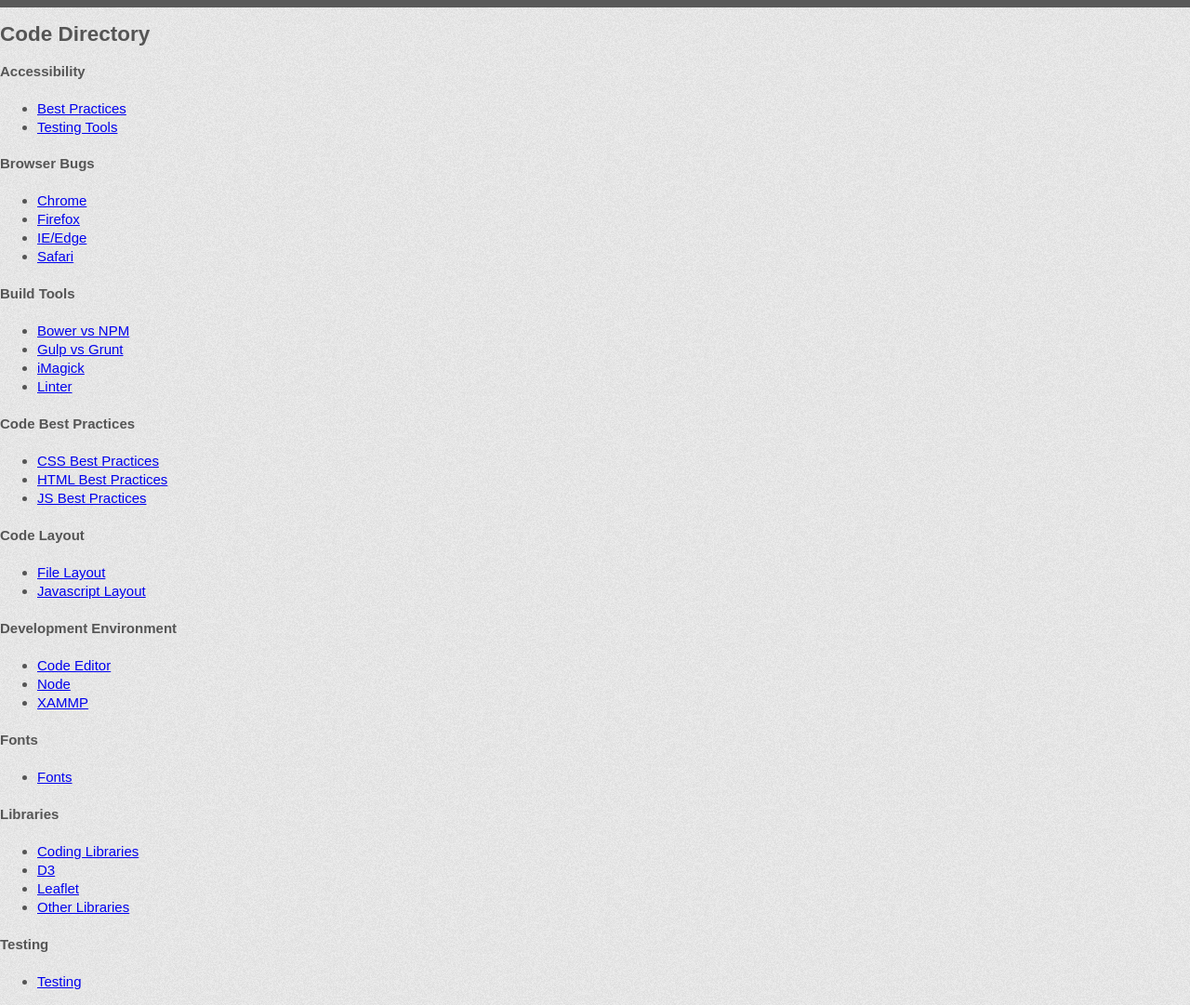
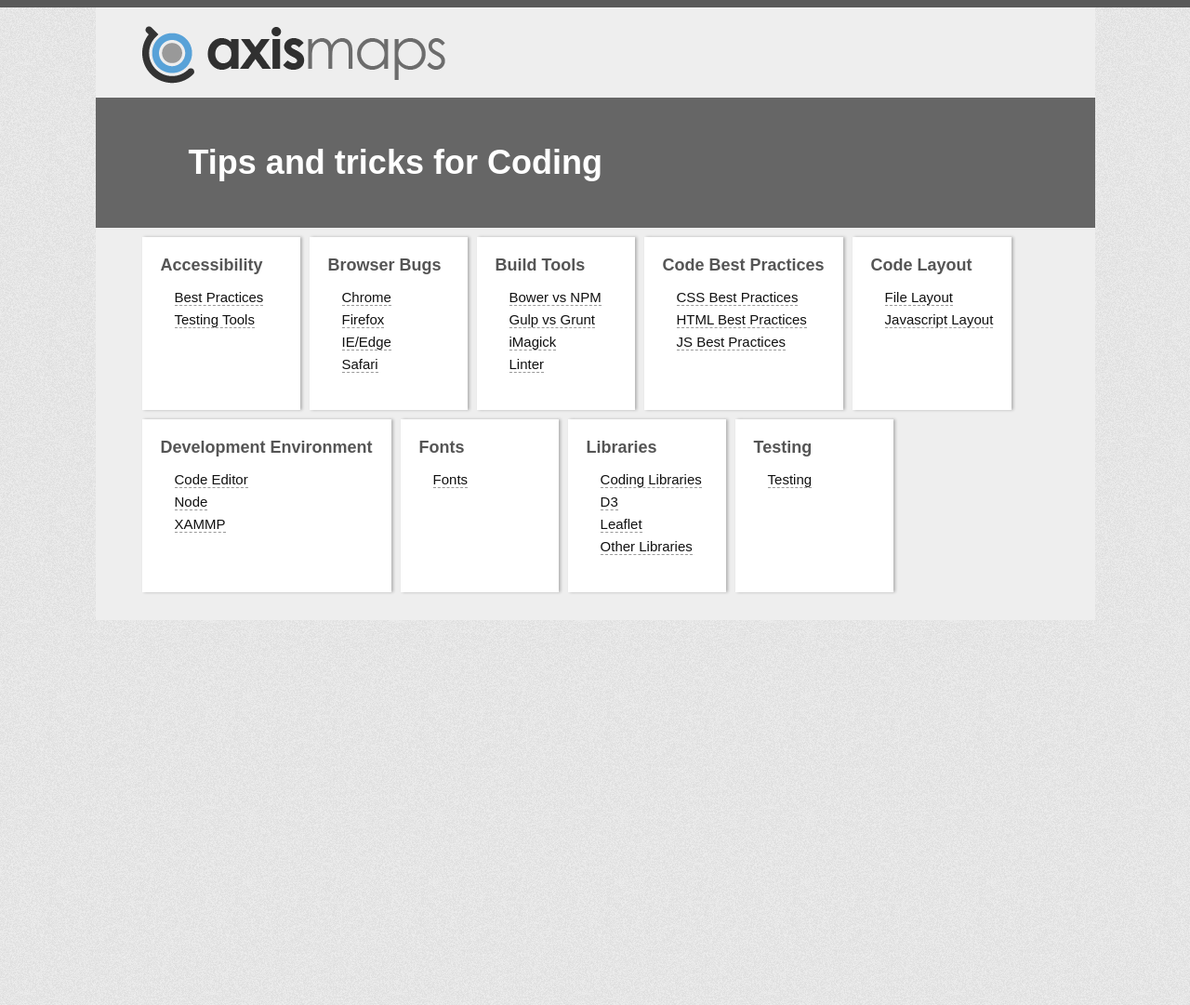
Before and after one commit to axismaps/knowledge-base, a Jekyll site: the page built from code/index.html, in a window 1280 px wide. Shown: the whole page at 93% size. Built offline with Jekyll 4.4.1, drawn with Linux system fonts in a browser that asks for light colours; nearby versions of some CDN libraries; some web fonts are replaced; after the commit the page ends 900 px from its top, so only the background shows below that.

Commit message:
Directory styles and more home styles

```diff
--- a/_layouts/directory.html
+++ b/_layouts/directory.html
@@ -2,13 +2,8 @@
 <html>
   {% include meta.html %}
   <body>
-    <div id="wrapper">
-      <section>
-        <div class="content">
-          <h2>{{ page.title }}</h2>
-          {{ content }}
-        </div>
-      </section>
+    <div class="wrapper">
+      {{ content }}
     </div>
     {% include generalScripts.html %}
   </body>
--- a/code/index.html
+++ b/code/index.html
@@ -3,12 +3,19 @@
 title: Code Directory
 ---
 
+<a href="/" class="main-logo"><img src="/images/logo.png" /></a>
+<h1 class="title">Tips and tricks for Coding</h1>
+
+<div class="directory--cards">
   {% assign groups = site.code | group_by: "parent" | sort: "name" %}
   {% for group in groups %}
-  <h4>{{ group.name }}</h4>
-  <ul>
+  <div class="card directory--card">
+    <h4 class="card--title">{{ group.name }}</h4>
+    <ul class="card--list">
       {% for doc in group.items %}
-      <li><a href="{{ doc.url | prepend: site.baseurl }}">{{ doc.title }}</a></li>
+      <li class="card--list-item"><a href="{{ doc.url | prepend: site.baseurl }}">{{ doc.title }}</a></li>
       {% endfor %}
     </ul>
+  </div>
   {% endfor %}
+</div>
--- a/css/main.css
+++ b/css/main.css
@@ -1,3 +1,5 @@
+/* GENERAL STYLES */
+
 body {
   background: #ececec url(../images/background.png);
 	border-top: 8px solid #595959;
@@ -5,34 +7,53 @@
 	font: 15px / 20px "rosario", sans-serif;
 }
 
+strong {
+  font-weight: bold;
+}
+
 .wrapper {
   background-color: #eee;
   display: flex;
   flex-direction: column;
-  margin: 0 auto;
-  padding: 50px;
+  margin: 0 auto 10px;
+  max-width: 975px;
+  padding: 20px 50px;
   text-align: center;
-  width: 75%;
-}
-
-.main-logo {
-  /*align-self: flex-start;*/
 }
 
 .subtitle {
   font-size: 30px;
 }
 
-.category-link {
+.card {
   align-items: center;
   background-color: #fff;
   border: none;
   box-shadow: 2px 0px 3px rgba(0,0,0,0.25);
   display: inline-flex;
-  height: 100px;
-  margin-left: 10px;
-  padding: 0 20px;
+  margin-bottom: 10px;
+  margin-right: 10px;
+  padding: 20px;
   text-decoration: none;
+}
+
+/* HOME PAGE SPECIFIC STYLES */
+
+.main-logo {
+  align-self: flex-start;
+}
+
+.title {
+  background-color: #666;
+  box-sizing: border-box;
+  color: #fff;
+  font-size: 36px;
+  font-weight: bold;
+  line-height: 20px;
+  margin: 10px 0 10px -50px;
+  padding: 60px 100px;
+  text-align: left;
+  width: calc(100% + 100px);
 }
 
 .category-link:hover {
@@ -46,3 +67,41 @@
   line-height: 40px;
   margin-left: 10px;
 }
+
+/* DIRECTORY PAGE SPECIFIC STYLES */
+
+.directory--cards {
+  display: flex;
+  flex-wrap: wrap;
+}
+
+.directory--card {
+  align-items: flex-start;
+  flex-direction: column;
+  min-width: 130px;
+}
+
+.card--title {
+  font-size: 18px;
+  margin: 0;
+}
+
+.card--list {
+  list-style-type: none;
+  padding: 0 0 0 15px;
+}
+
+.card--list-item {
+  margin-bottom: 4px;
+  text-align: left;
+}
+
+.card--list-item a {
+  border-bottom: 1px dashed #999;
+  color: #111;
+  text-decoration: none;
+}
+
+.card--list-item a:hover {
+  border-bottom-style: solid;
+}
```
Also changed, not shown: index.html (+4 -3 lines). Lines whose indentation alone changed are shown as unchanged.
